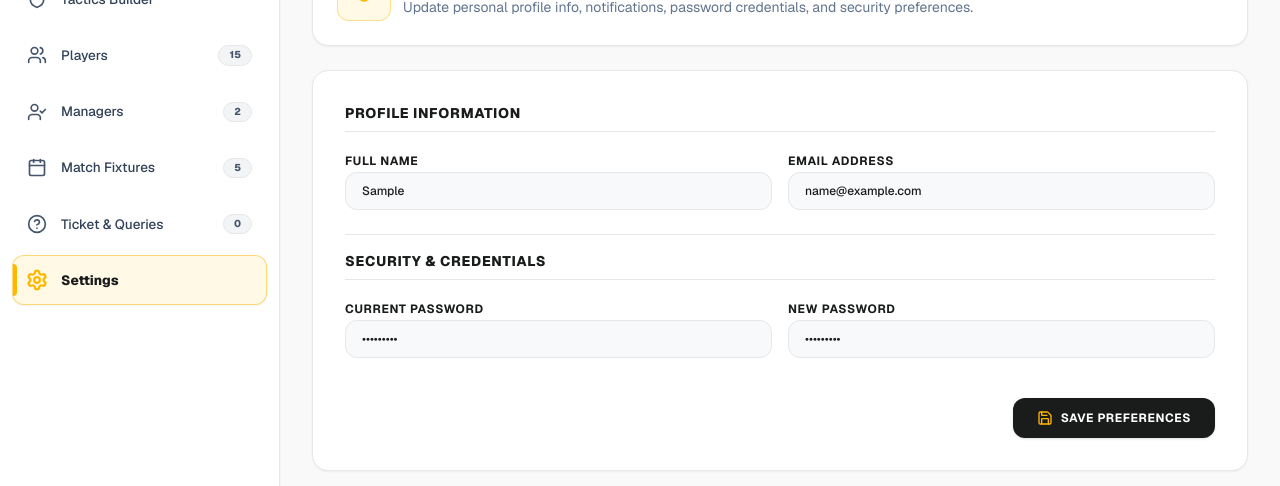
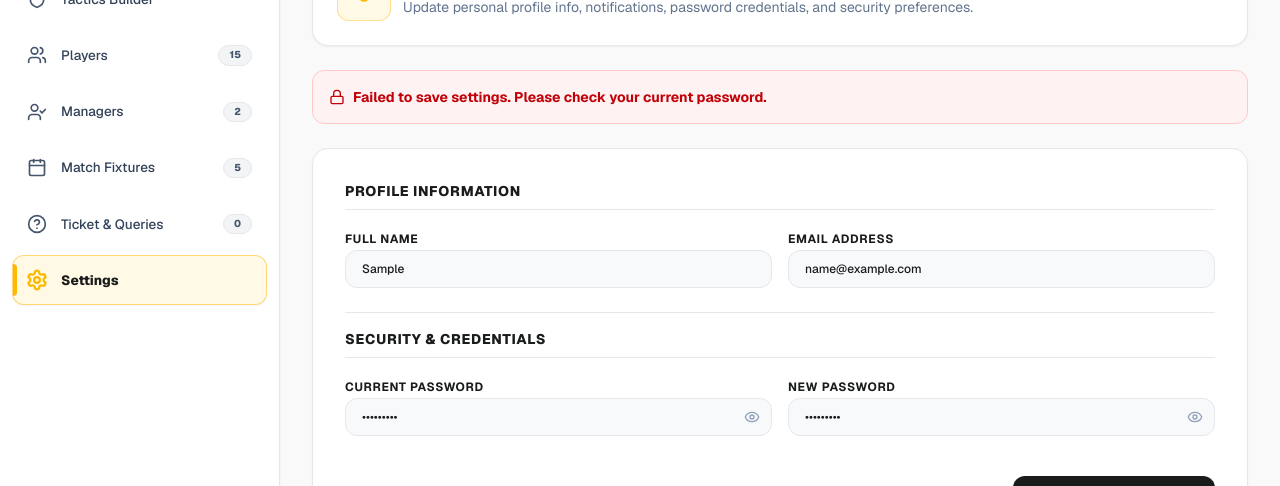
Before and after one commit to abdulahadkhan-10/tpl-frontend, a Next.js app: page /dashboard/settings in a window 1280 px wide. Both pictures are taken after typing "Sample", "name@example.com", "Sample123", "Sample123" into the empty fields and a click on the button "SAVE PREFERENCES". Shown: the part 161-647 px from the top of the page. Built offline with nearby package versions, Linux system fonts and the light colour scheme; no server answers.

Commit message:
feat: implement user settings page for profile and password management

```diff
--- a/src/app/dashboard/settings/page.tsx
+++ b/src/app/dashboard/settings/page.tsx
@@ -1,7 +1,7 @@
 "use client";
 
 import React, { useState, useEffect } from 'react';
-import { Settings, Lock, User, Bell, Shield, Save } from 'lucide-react';
+import { Settings, Lock, User, Bell, Shield, Save, Eye, EyeOff } from 'lucide-react';
 import AnimatedIcon from '@/components/ui/AnimatedIcon';
 import { useSelector, useDispatch } from 'react-redux';
 import { RootState } from '@/store';
@@ -19,26 +19,38 @@ export default function SettingsPage() {
   const [formData, setFormData] = useState({
     fullName: '',
     email: '',
+    currentPassword: '',
+    newPassword: '',
   });
+
+  const [showCurrentPassword, setShowCurrentPassword] = useState(false);
+  const [showNewPassword, setShowNewPassword] = useState(false);
+  const [statusMessage, setStatusMessage] = useState<{type: 'success'|'error', text: string} | null>(null);
 
   useEffect(() => {
     if (activeUser) {
-      setFormData({
+      setFormData(prev => ({
+        ...prev,
         fullName: activeUser.fullName || activeUser.name || '',
         email: activeUser.email || '',
-      });
+      }));
     }
   }, [activeUser]);
 
   const handleSave = async () => {
+    setStatusMessage(null);
     try {
       const result = await updateMe(formData).unwrap();
       const updatedUser = result.user || result.team;
       dispatch(setCredentials({ user: updatedUser, role: role as any, token: (reduxUser as any)?.token }));
-      // Optionally show a success toast here
-    } catch (error) {
+      setFormData(prev => ({ ...prev, currentPassword: '', newPassword: '' }));
+      setStatusMessage({ type: 'success', text: 'Settings saved successfully!' });
+    } catch (error: any) {
       console.error('Failed to update profile', error);
-      // Optionally show an error toast here
+      setStatusMessage({
+        type: 'error',
+        text: error?.data?.error || 'Failed to save settings. Please check your current password.'
+      });
     }
   };
 
@@ -58,6 +70,15 @@ export default function SettingsPage() {
           </p>
         </div>
       </div>
+
+      {statusMessage && (
+        <div className={`p-4 rounded-xl border text-sm font-bold flex items-center gap-2 ${
+          statusMessage.type === 'success' ? 'bg-green-50 border-green-200 text-green-700' : 'bg-red-50 border-red-200 text-red-700'
+        }`}>
+          {statusMessage.type === 'success' ? <Shield size={16} /> : <Lock size={16} />}
+          {statusMessage.text}
+        </div>
+      )}
 
       {/* Settings Form Container */}
       <div className="bg-white rounded-2xl border border-[#E5E7EB] p-6 md:p-8 shadow-xs space-y-6">
@@ -97,20 +118,42 @@ export default function SettingsPage() {
           <div className="grid grid-cols-1 md:grid-cols-2 gap-4">
             <div className="space-y-1.5">
               <label className="text-xs font-bold text-[#1A1C1C] uppercase tracking-wider font-montserrat">Current Password</label>
+              <div className="relative">
                 <input
-                type="password"
+                  type={showCurrentPassword ? "text" : "password"}
+                  value={formData.currentPassword}
+                  onChange={(e) => setFormData({ ...formData, currentPassword: e.target.value })}
                   placeholder="••••••••"
-                className="w-full px-4 py-2.5 bg-[#F8F9FA] border border-[#E5E7EB] rounded-xl text-xs font-medium focus:outline-none focus:border-[#FFB800]"
+                  className="w-full px-4 py-2.5 bg-[#F8F9FA] border border-[#E5E7EB] rounded-xl text-xs font-medium focus:outline-none focus:border-[#FFB800] pr-10"
                 />
+                <button
+                  type="button"
+                  onClick={() => setShowCurrentPassword(!showCurrentPassword)}
+                  className="absolute right-3 top-1/2 -translate-y-1/2 text-slate-400 hover:text-slate-600 transition-colors"
+                >
+                  {showCurrentPassword ? <EyeOff size={16} /> : <Eye size={16} />}
+                </button>
+              </div>
             </div>
 
             <div className="space-y-1.5">
               <label className="text-xs font-bold text-[#1A1C1C] uppercase tracking-wider font-montserrat">New Password</label>
+              <div className="relative">
                 <input
-                type="password"
+                  type={showNewPassword ? "text" : "password"}
+                  value={formData.newPassword}
+                  onChange={(e) => setFormData({ ...formData, newPassword: e.target.value })}
                   placeholder="••••••••"
-                className="w-full px-4 py-2.5 bg-[#F8F9FA] border border-[#E5E7EB] rounded-xl text-xs font-medium focus:outline-none focus:border-[#FFB800]"
+                  className="w-full px-4 py-2.5 bg-[#F8F9FA] border border-[#E5E7EB] rounded-xl text-xs font-medium focus:outline-none focus:border-[#FFB800] pr-10"
                 />
+                <button
+                  type="button"
+                  onClick={() => setShowNewPassword(!showNewPassword)}
+                  className="absolute right-3 top-1/2 -translate-y-1/2 text-slate-400 hover:text-slate-600 transition-colors"
+                >
+                  {showNewPassword ? <EyeOff size={16} /> : <Eye size={16} />}
+                </button>
+              </div>
             </div>
           </div>
         </div>
```
Lines whose indentation alone changed are shown as unchanged.
